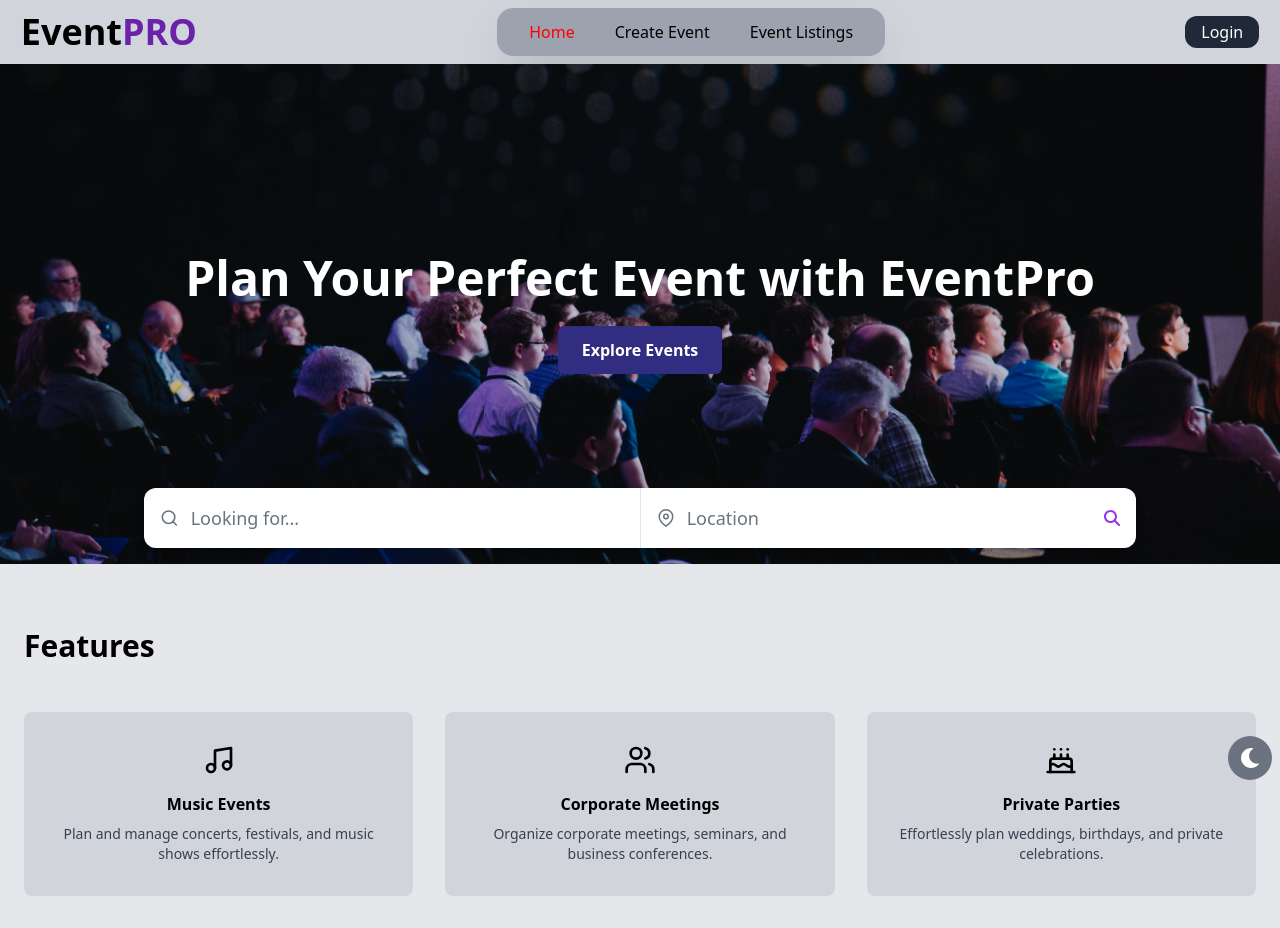
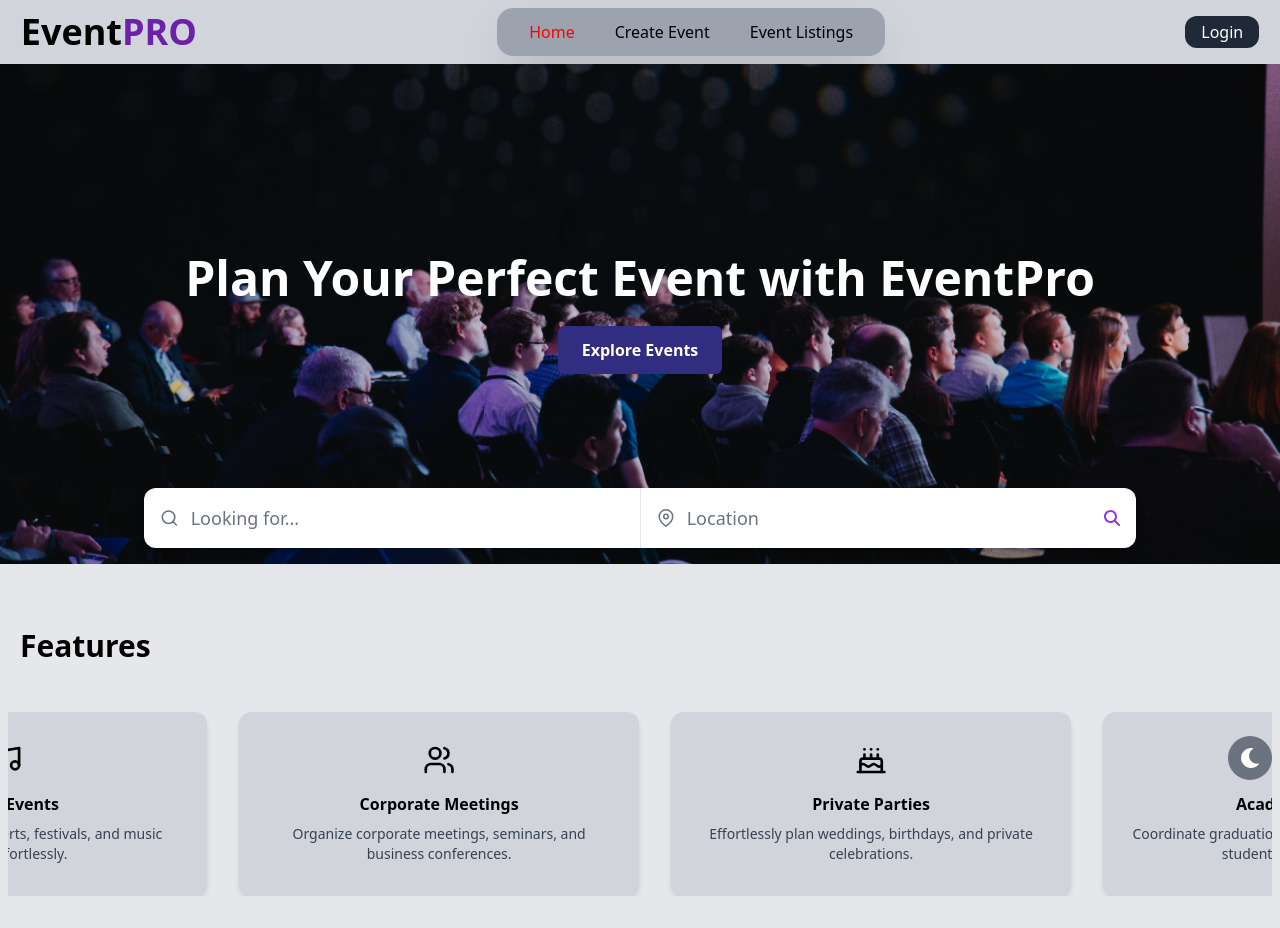
Before and after one commit to rodgers-munene/event-management, a React (Vite) app in the folder frontend/: page / in a window 1280 px wide. Shown: the top 928 px of the page. Built offline with nearby package versions, Linux system fonts and the light colour scheme; no server answers.

Commit message:
continuous slideshow animation in home page

```diff
--- a/frontend/src/Components/Navbar.jsx
+++ b/frontend/src/Components/Navbar.jsx
@@ -84,7 +84,7 @@ const Navbar = () => {
   </li>
 
   <div className='border-t pt-2 mt-2 space-y-2'>
-    {token === null ? (
+    {token === null && (
       <button
         onClick={() => {
           handleClick();
@@ -94,7 +94,9 @@ const Navbar = () => {
       >
         Login
       </button>
-    ) : (
+    ) }
+
+    {token !== null &&(
       <>
         <button
           onClick={() => {
--- a/frontend/src/Components/home/Features.jsx
+++ b/frontend/src/Components/home/Features.jsx
@@ -1,22 +1,22 @@
-import { Music, Users, Cake, GraduationCap, Plane  } from "lucide-react";
+import { Music, Users, Cake, GraduationCap, Plane, HeartHandshake, Briefcase, Globe } from "lucide-react";
+import { motion, useAnimation } from "framer-motion";
+import { useEffect } from "react";
 
-
-const Features = () => {
 const featureContent = [
   {
     type: "Music Events",
     desc: "Plan and manage concerts, festivals, and music shows effortlessly.",
-      icon: <Music className='w-8 h-8 mx-auto mb-4'/>
+    icon: <Music className="w-8 h-8 mx-auto mb-4" />,
   },
   {
     type: "Corporate Meetings",
     desc: "Organize corporate meetings, seminars, and business conferences.",
-      icon: <Users className='w-8 h-8 mx-auto mb-4'/>
+    icon: <Users className="w-8 h-8 mx-auto mb-4" />,
   },
   {
     type: "Private Parties",
     desc: "Effortlessly plan weddings, birthdays, and private celebrations.",
-      icon: <Cake className='w-8 h-8 mx-auto mb-4'/>
+    icon: <Cake className="w-8 h-8 mx-auto mb-4" />,
   },
   {
     type: "Academic Events",
@@ -28,27 +28,70 @@ const Features = () => {
     desc: "Manage group travel, tours, and destination experiences efficiently.",
     icon: <Plane className="w-8 h-8 mx-auto mb-4" />,
   },
-  ]
+  {
+    type: "Charity Events",
+    desc: "Plan fundraising campaigns, drives, and NGO missions effectively.",
+    icon: <HeartHandshake className="w-8 h-8 mx-auto mb-4" />,
+  },
+  {
+    type: "Product Launches",
+    desc: "Seamlessly manage product demos, media invites, and press coverage.",
+    icon: <Briefcase className="w-8 h-8 mx-auto mb-4" />,
+  },
+  {
+    type: "International Summits",
+    desc: "Host global conventions and diplomatic events with ease.",
+    icon: <Globe className="w-8 h-8 mx-auto mb-4" />,
+  },
+];
+
+// Duplicate the list to enable seamless loop
+const scrollingContent = [...featureContent, ...featureContent];
+
+const Features = () => {
+  const controls = useAnimation();
+
+  useEffect(() => {
+    controls.start({
+      x: ["0%", "-20%"],
+      transition: {
+        x: {
+          repeat: Infinity,
+          repeatType: "loop",
+          ease: "linear",
+          duration: 40, // slow speed
+        },
+      },
+    });
+  }, [controls]);
 
   return (
-    <div className="px-6 py-16 bg-gray-200 dark:bg-gray-800">
-        <div className="mx-auto max-w-7xl">
-          <h2 className="mb-12 text-2xl font-bold sm:text-3xl">Features</h2>
-          <div className="grid grid-cols-1 gap-8 md:grid-cols-3">
+    <div className="sm:px-2 py-16 bg-gray-200 dark:bg-gray-800 overflow-hidden">
+      <div className="">
+        <h2 className="pl-3 mb-12 text-2xl font-bold sm:text-3xl">Features</h2>
 
-            {featureContent.map((item, index) => (
-              <div className="p-8 text-center bg-gray-300 rounded-lg dark:bg-gray-700">
+        {/* Desktop carousel */}
+        <div className="block overflow-hidden">
+          <motion.div
+            className="flex w-max gap-8"
+            animate={controls}
+          >
+            {scrollingContent.map((item, index) => (
+              <div
+                key={index}
+                className="w-[350px] sm:w-[400px]  px-6 py-8 rounded-xl text-center bg-gray-300 dark:bg-gray-700 shadow-md"
+              >
                 {item.icon}
                 <h3 className="mb-2 font-semibold">{item.type}</h3>
-                <p className="text-sm text-gray-700 dark:text-gray-100">
-                  {item.desc}
-                </p>
+                <p className="text-sm text-gray-700 dark:text-gray-100">{item.desc}</p>
               </div>
             ))}
+          </motion.div>
+        </div>
+
       </div>
     </div>
-      </div>
-  )
-}
+  );
+};
 
-export default Features
+export default Features;
--- a/frontend/src/Pages/Auth/Login.jsx
+++ b/frontend/src/Pages/Auth/Login.jsx
@@ -55,7 +55,7 @@ const Login = () => {
           localStorage.setItem('user', JSON.stringify(data.userDetails)); // Store user data in localStorage
           setUser(data.userDetails)
           localStorage.setItem('token', JSON.stringify(data.token))
-          setToken(token)
+          setToken(data.token)
 
           const decoded = jwtDecode(data.token)
           const expiresAt = decoded.exp * 1000
--- a/frontend/src/context/AuthContext.jsx
+++ b/frontend/src/context/AuthContext.jsx
@@ -21,8 +21,6 @@ export const AuthProvider = ({ children }) => {
   });
   const [token, setToken] = useState(localStorage.getItem("token"));
 
-  const [isLogin, setIsLogin] = useState(true); // Default state: show login form
-
   // check token validity on first mount and every 15 minutes
   useEffect(() => {
     const checkTokenValidity = () => {
@@ -45,10 +43,7 @@ export const AuthProvider = ({ children }) => {
     localStorage.removeItem('user')
     localStorage.removeItem('token')
   }
-  // Function to toggle between login and registration
-  const toggleAuthForm = () => {
-    setIsLogin((prevState) => !prevState);
-  };
+
 
   return (
     <AuthContext.Provider value={{ user, token, setUser, setToken, logout }}>
```
Lines whose indentation alone changed are shown as unchanged.
